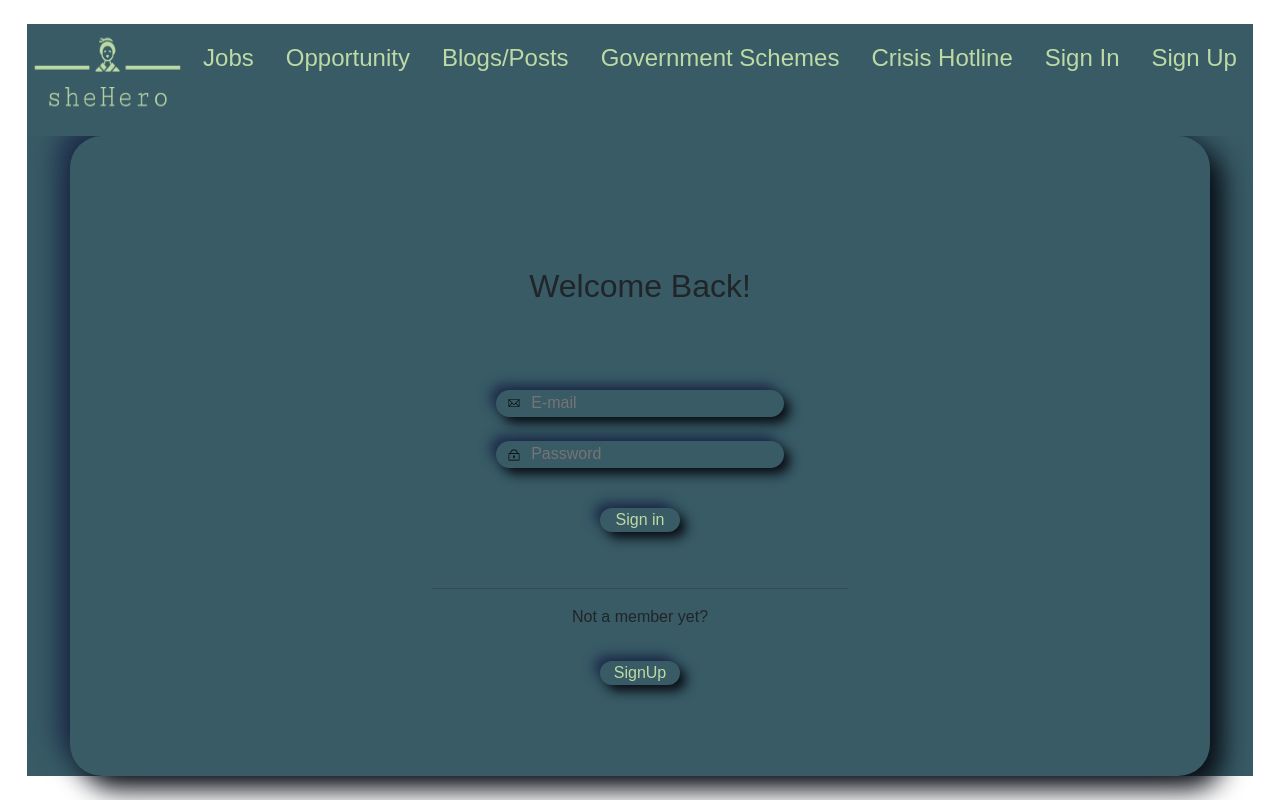
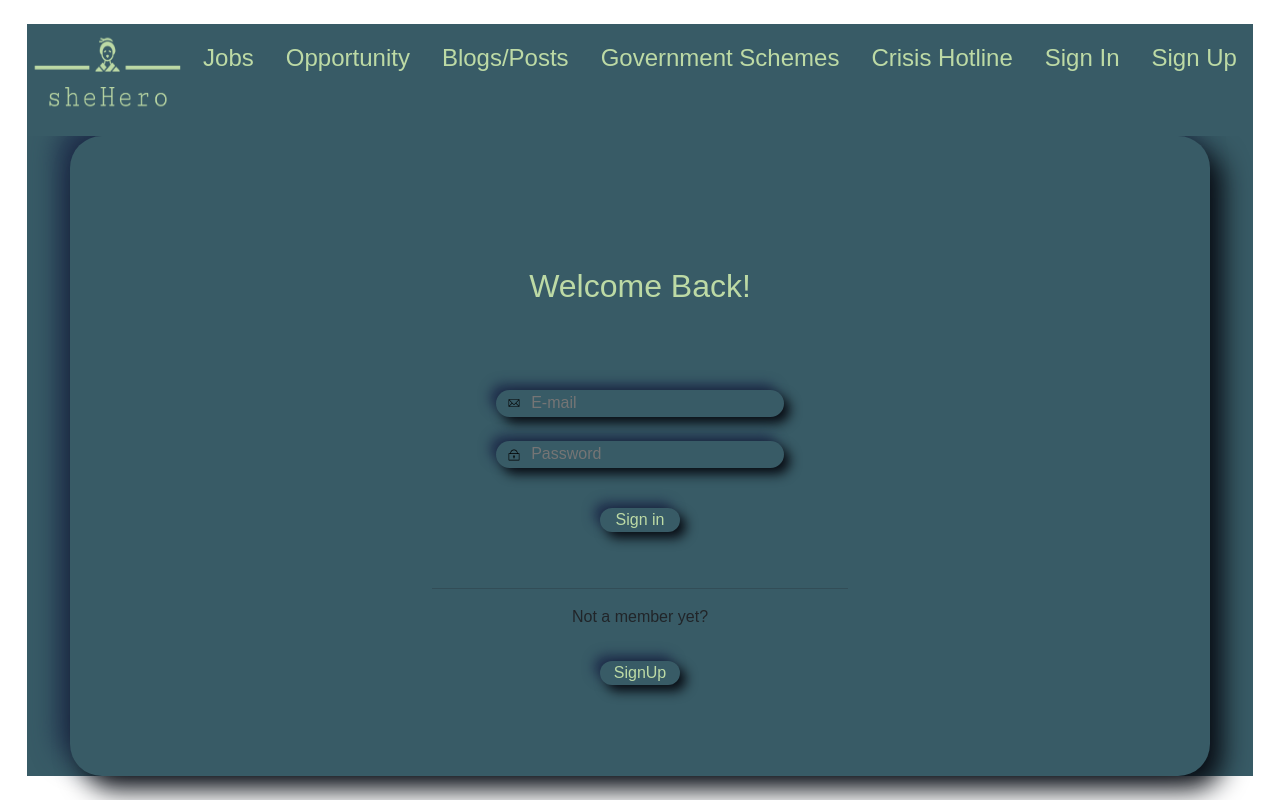
Before and after one commit to pari-hash/sheHero, a React (Create React App) app: page / in a window 1280 px wide. Both pictures are taken after a click on the element "Sign In". Built offline with nearby package versions, Linux system fonts and the light colour scheme.

Commit message:
done done

```diff
--- a/src/components/SignIn/SignIn.js
+++ b/src/components/SignIn/SignIn.js
@@ -10,7 +10,7 @@ const SignIn=({onRouteChange})=>
         <div className="c2" style={{  background: '#385b66' }}>
             <div className="start">
                 <h1><span className="auto-i"></span></h1>
-                <p>Welcome Back!</p>
+                <p style={{color: 'rgb(189, 218, 165)'}}>Welcome Back!</p>
             </div>
             <form method="POST" >
                 <div className="input"><svg className="svg-icon" viewBox="0 0 20 20">
```
